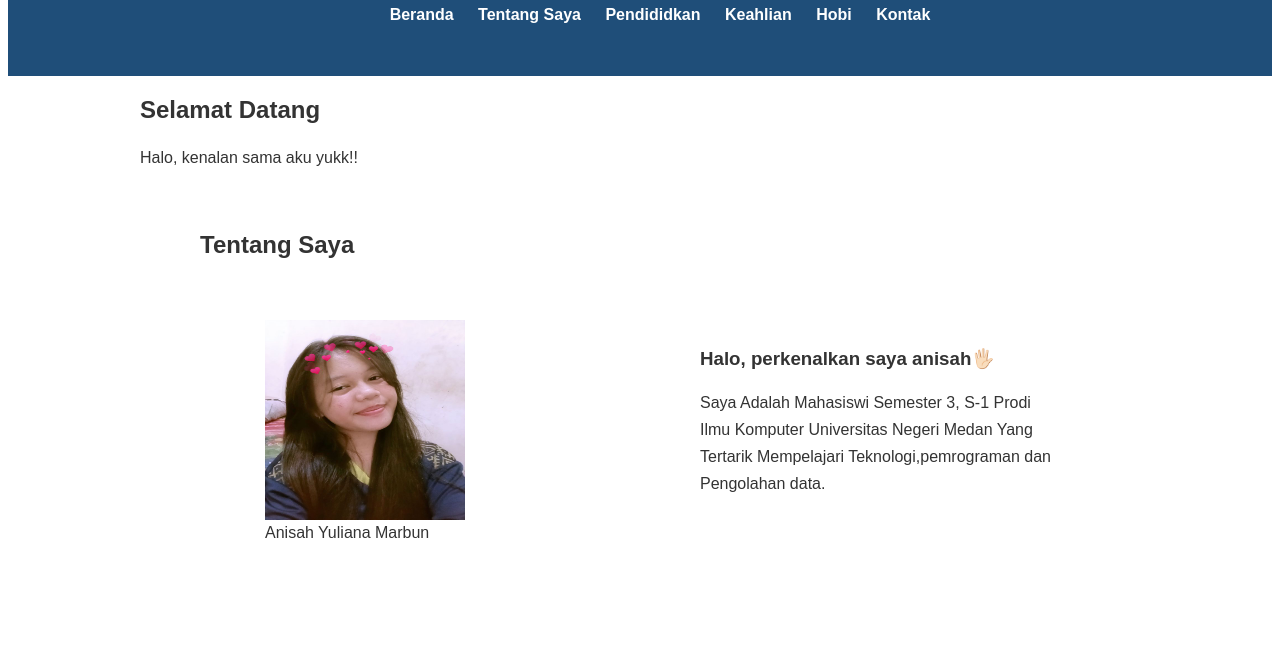
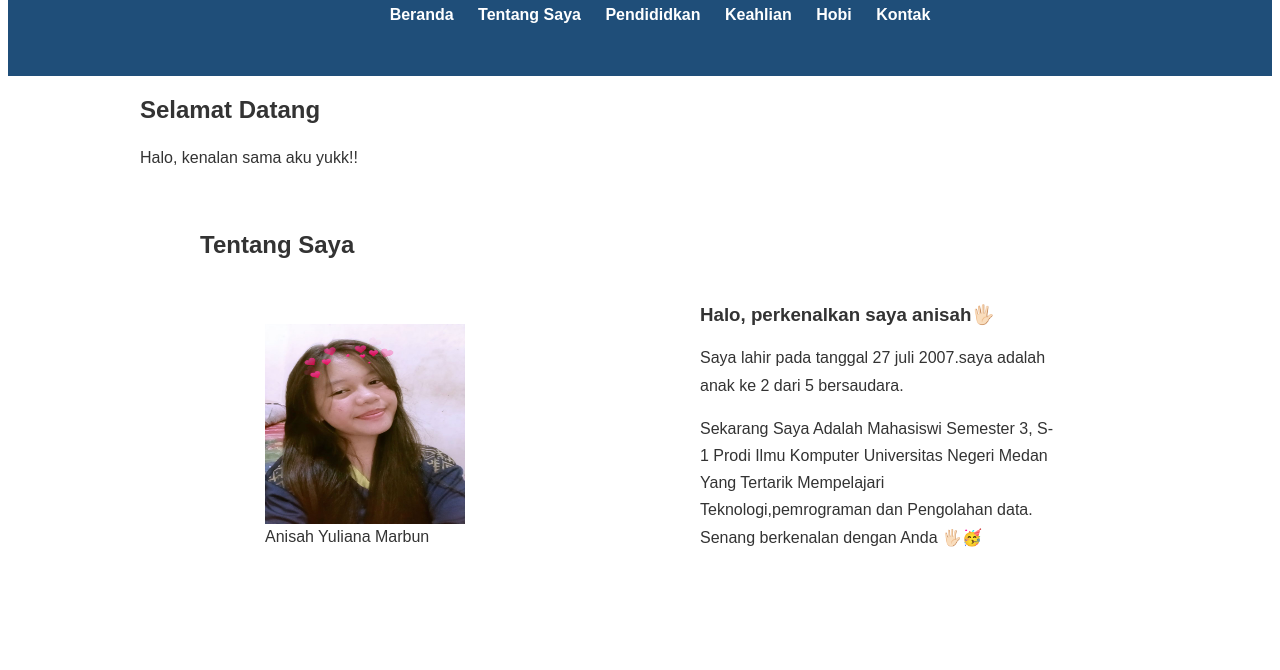
Before and after one commit to anisah-marbun/landing-page-anisah, a plain HTML site: page index.html in a window 1280 px wide. Shown: the part 117-787 px from the top of the page. Drawn offline with Linux system fonts and the light colour scheme.

Commit message:
Revise profile information in index.html
Updated personal introduction and added birth date.

```diff
--- a/index.html
+++ b/index.html
@@ -47,11 +47,13 @@
 
 			<div class="profil-info">
 			<h3>Halo, perkenalkan saya anisah🖐🏻</h3>
-
 			<p>
-				Saya Adalah Mahasiswi Semester 3, S-1 Prodi Ilmu Komputer
+				Saya lahir pada tanggal 27 juli 2007.saya adalah anak ke 2 dari 5 bersaudara.
+			</p>
+			<p>
+				Sekarang Saya Adalah Mahasiswi Semester 3, S-1 Prodi Ilmu Komputer
 				Universitas Negeri Medan Yang Tertarik Mempelajari Teknologi,pemrograman
-				dan Pengolahan data.
+				dan Pengolahan data. Senang berkenalan dengan Anda 🖐🏻🥳
 			</p>
 		</div>
 		</section>
```
